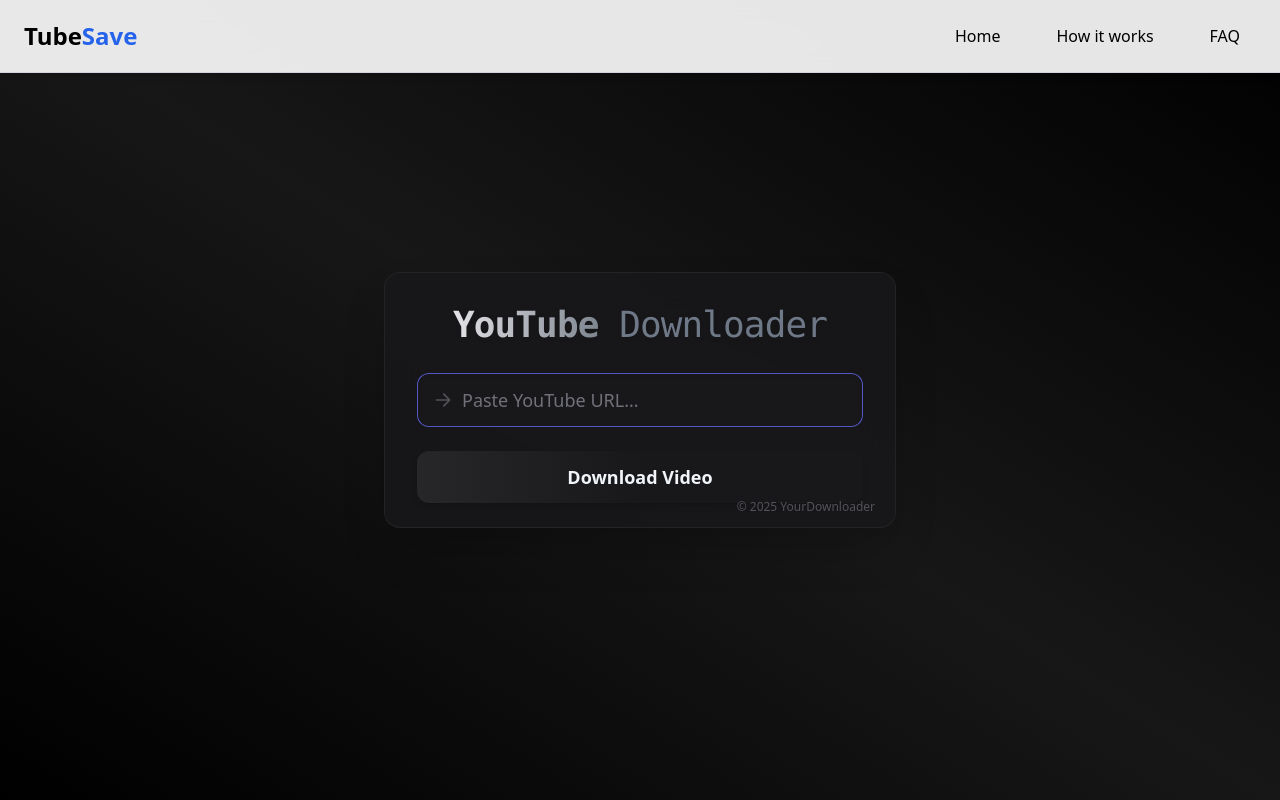
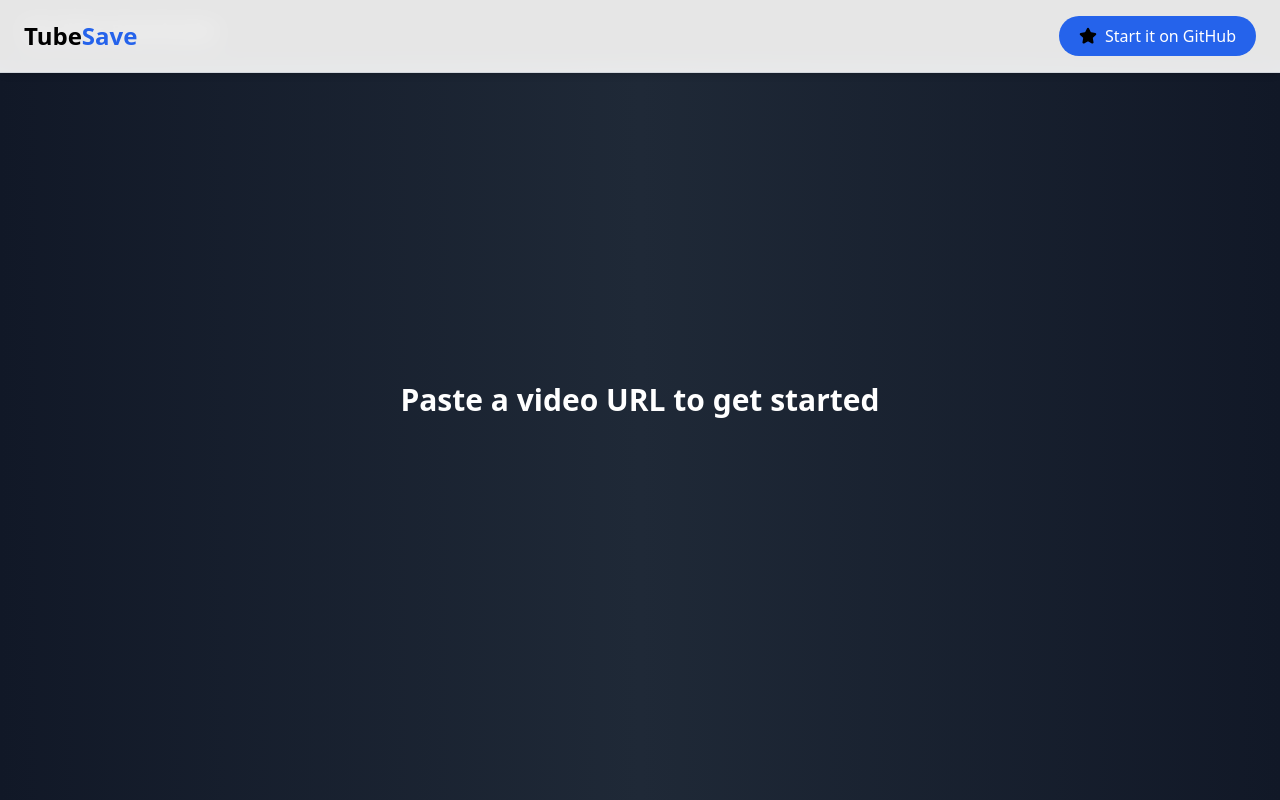
Before and after one commit to kashish00208/TubeSave, a Next.js app: page /Video in a window 1280 px wide. Built offline with nearby package versions, Linux system fonts and the light colour scheme.

Commit message:
Add DownloadLogo component and update Home and NavBar for video downloading

```diff
--- /dev/null
+++ b/src/Components/Download.tsx
@@ -0,0 +1,16 @@
+const DownloadLogo = () => {
+  return (
+    <svg
+      width="48"
+      height="46"
+      viewBox="0 0 24 23"
+      fill="white"
+      xmlns="http://www.w3.org/2000/svg"
+      className="h-5 w-5"
+    >
+      <path d="M16 4C16.5523 4 17 4.44772 17 5V9.2L22.2133 5.55071C22.4395 5.39235 22.7513 5.44737 22.9096 5.6736C22.9684 5.75764 23 5.85774 23 5.96033V18.0397C23 18.3158 22.7761 18.5397 22.5 18.5397C22.3974 18.5397 22.2973 18.5081 22.2133 18.4493L17 14.8V19C17 19.5523 16.5523 20 16 20H2C1.44772 20 1 19.5523 1 19V5C1 4.44772 1.44772 4 2 4H16ZM15 6H3V18H15V6ZM10 8V12H13L9 16L5 12H8V8H10ZM21 8.84131L17 11.641V12.359L21 15.1587V8.84131Z"></path>
+    </svg>
+  );
+};
+
+export default DownloadLogo
--- a/src/Components/NavBar.tsx
+++ b/src/Components/NavBar.tsx
@@ -2,18 +2,10 @@
 
 import React, { useState } from "react";
 import Link from "next/link";
-import Image from "next/image";
-import { Menu, X } from "lucide-react";
+import { Menu, X, Star } from "lucide-react";
 
 const NavBar = () => {
-  const [activeIndex, setActiveIndex] = useState<number | null>(null);
   const [mobileOpen, setMobileOpen] = useState(false);
-
-  const navItems = [
-    { title: "Home", link: "/" },
-    { title: "How it works", link: "#howItworks" },
-    { title: "FAQ", link: "#faq" },
-  ];
 
   return (
     <header className="fixed top-0 left-0 right-0 z-50 bg-white/90 dark:bg-black/90 backdrop-blur-md border-b border-gray-300 dark:border-gray-800 shadow-md">
@@ -22,23 +14,18 @@
           Tube<span className="text-blue-600">Save</span>
         </Link>
 
-        <nav className="hidden md:flex items-center gap-6">
-          {navItems.map((item, i) => (
+        <nav className="hidden md:flex items-center">
           <a
-              key={i}
-              href={item.link}
-              onClick={() => setActiveIndex(i)}
-              className={`rounded-full py-2 px-4 transition-colors duration-300 font-medium ${
-                activeIndex === i
-                  ? "bg-blue-600 text-white"
-                  : "hover:bg-gray-200 dark:hover:bg-neutral-700 text-black dark:text-white"
-              }`}
+            href="https://github.com/your-repo"
+            target="_blank"
+            rel="noopener noreferrer"
+            className="bg-blue-600 hover:bg-blue-700 text-white rounded-full py-2 px-5 font-medium flex items-center gap-2 transition-colors duration-300"
           >
-              {item.title}
+            <Star size={18} className="text-black fill-black" />
+            Start it on GitHub
           </a>
-          ))}
+        </nav>
 
-        </nav>
         <button
           className="md:hidden text-black dark:text-white"
           onClick={() => setMobileOpen(!mobileOpen)}
@@ -51,24 +38,16 @@
       {mobileOpen && (
         <div className="md:hidden px-6 pb-4 pt-2 bg-white dark:bg-[#111] border-t border-gray-300 dark:border-gray-800">
           <div className="flex flex-col gap-3">
-            {navItems.map((item, i) => (
             <a
-                key={i}
-                href={item.link}
-                onClick={() => {
-                  setActiveIndex(i);
-                  setMobileOpen(false);
-                }}
-                className={`w-full block text-center py-2 rounded-full font-medium transition ${
-                  activeIndex === i
-                    ? "bg-blue-600 text-white"
-                    : "hover:bg-gray-200 dark:hover:bg-neutral-800 text-black dark:text-white"
-                }`}
+              href="https://github.com/your-repo"
+              target="_blank"
+              rel="noopener noreferrer"
+              onClick={() => setMobileOpen(false)}
+              className="w-full  text-center py-2 rounded-full font-medium bg-blue-600 hover:bg-blue-700 text-white transition flex items-center justify-center gap-2"
             >
-                {item.title}
+              <Star size={18} className="text-black fill-black" />
+              Start it on GitHub
             </a>
-            ))}
-
           </div>
         </div>
       )}
--- a/src/app/Video/page.tsx
+++ b/src/app/Video/page.tsx
@@ -1,189 +1,112 @@
-"use client";
-import { useState } from "react";
+import Link from "next/link";
+import DownloadLogo from "@/Components/Download";
+export default async function Home({
+  searchParams,
+}: {
+  searchParams: { [key: string]: string | string[] | undefined };
+}) {
+  const { url } = searchParams;
 
-const page = () => {
-  const [url, setUrl] = useState("");
-  const [loading, setLoading] = useState(false);
-  const [message, setMessage] = useState("");
-  const [toastActive, setToastActive] = useState(false);
+  if (!url) {
+    return (
+      <div className="flex flex-col h-screen w-screen">
+        <nav className="fixed top-0 left-0 w-full bg-black text-white py-4 px-6 shadow-md">
+          <h1 className="text-lg font-bold">My Video Downloader</h1>
+        </nav>
 
-  const handleSubmit = async (e: React.FormEvent) => {
-    console.log("Strated working and downloading vdos");
-    e.preventDefault();
-    setMessage("");
-    setToastActive(false);
-    setLoading(true);
+        <div className="flex-1 flex justify-center items-center overflow-hidden bg-gradient-to-r from-gray-900 via-gray-800 to-gray-900">
+          <h2 className="text-3xl font-bold text-white">
+            Paste a video URL to get started
+          </h2>
+        </div>
+      </div>
+    );
+  }
 
-    if (!url) {
-      setMessage("Please provide a YouTube video URL.");
-      setToastActive(true);
-      setLoading(false);
-      return;
-    }
-    console.log("URL", url);
-    try {
-      const response = await fetch(
-        `${process.env.NEXT_PUBLIC_API_URL}/api/download`,
-        {
-          method: "POST",
-          headers: {
-            "Content-Type": "application/json",
-          },
-          body: JSON.stringify({ url }),
-        }
-      );
-
-      const data = await response.json();
-
-      if (!response.ok) {
-        setMessage(`❌ ${data.error || "Failed to download video"}`);
-        setToastActive(true);
-        setLoading(false);
-        return;
-      }
-
-      console.log("Data we have recieved here is ", data);
-
-      console.log("FileURL " , data.fileUrl)
-
-      if (data.fileUrl) {
-        const downloadUrl = `${process.env.NEXT_PUBLIC_API_URL}${data.fileUrl}`;
-        console.log(downloadUrl)
-
-        const link = document.createElement("a");
-        link.href = downloadUrl;
-        link.download = "";
-        document.body.appendChild(link);
-        link.click();
-        document.body.removeChild(link);
-      } else {
-        setMessage("❌ Error while downloading video");
-        setToastActive(true);
-      }
-    } catch (error) {
-      setMessage("❌ An unexpected error occurred. Try again later.");
-      setToastActive(true);
-    } finally {
-      setLoading(false);
-    }
+  const options = {
+    method: "POST",
+    headers: {
+      "x-rapidapi-key": process.env.NEXT_PUBLIC_API_KEY ?? "",
+      "x-rapidapi-host": process.env.NEXT_PUBLIC_API_HOST ?? "",
+      "Content-Type": "application/x-www-form-urlencoded",
+    },
+    body: new URLSearchParams({
+      url: Array.isArray(url) ? url[0] : url,
+    }),
   };
 
+  let post = null;
+
+  try {
+    const response = await fetch(
+      "https://snap-video3.p.rapidapi.com/download",
+      options
+    );
+    if (!response.ok) {
+      throw new Error("Failed to fetch video details");
+    }
+
+    post = await response.json();
+  } catch (error) {
+    console.error("Error fetching video details:", error);
+    return (
+      <div className="flex flex-col justify-center items-center h-screen bg-gray-900">
+        <p className="text-red-500 text-lg">
+          Error fetching video details:{" "}
+          {error instanceof Error ? error.message : "Unknown error"}
+        </p>
+      </div>
+    );
+  }
+
   return (
-    <div className="min-h-screen flex items-center justify-center bg-gradient-to-bl from-black via-neutral-900 to-black">
-      {toastActive && (
-        <div
-          className={`fixed top-6 left-1/2 -translate-x-1/2 z-50 flex items-center px-6 py-3 rounded-2xl shadow-xl text-zinc-100 font-semibold text-lg
-            ${
-              message.startsWith("✅")
-                ? "bg-gradient-to-r from-emerald-700/80 to-green-900/80 backdrop-blur-lg animate-bounceIn"
-                : "bg-gradient-to-r from-neutral-700 to-red-900/80 backdrop-blur-xl animate-shake"
-            }
-          `}
-          onAnimationEnd={() => setToastActive(false)}
-        >
-          <span>{message}</span>
+  <div className="min-h-screen bg-[#0B0B0B] text-white p-6">
+    <nav className="mb-10 bg-[#121212] px-6 py-4 rounded-lg shadow-md border border-gray-800">
+      <h1 className="text-2xl font-bold tracking-wide">My Video Downloader</h1>
+    </nav>
+
+    <div className="flex justify-center">
+      {post && (
+        <div className="flex flex-col sm:flex-row items-center gap-8 p-6 sm:p-10 w-full max-w-5xl rounded-xl bg-[#141414] shadow-xl border border-gray-800">
+          <img
+            src={post.thumbnail}
+            alt="Thumbnail"
+            className="h-[200px] w-[350px] rounded-lg shadow-md object-cover hover:scale-[1.02] transition-transform"
+          />
+
+          <div className="flex flex-col justify-between flex-1">
+            <div>
+              <h2 className="text-2xl font-semibold mb-3 text-white">
+                {post.title}
+              </h2>
+              <p className="text-gray-400">
+                <span className="text-blue-400 font-semibold">Length:</span>{" "}
+                {post.duration}
+              </p>
+            </div>
+
+            {post.medias && (
+              <div className="flex flex-wrap items-center gap-3 mt-5">
+                {Object.values(post.medias).map((media: any, index: number) => (
+                  <Link
+                    href={media?.url}
+                    key={index}
+                    className="px-4 py-2 rounded-md bg-[#1E1E1E] hover:bg-[#2A2A2A] border border-gray-700 transition-colors flex items-center gap-2"
+                  >
+                    <DownloadLogo />
+                    <span className="font-medium text-gray-200">
+                      {media?.quality || "Unknown"}
+                    </span>
+                  </Link>
+                ))}
+              </div>
+            )}
+          </div>
         </div>
       )}
+    </div>
+  </div>
+);
 
-      <div className="backdrop-blur-2xl bg-zinc-900/80 border border-zinc-800/80 shadow-2xl rounded-2xl px-8 pt-8 pb-6 w-full max-w-lg relative">
-        <h1 className="text-3xl md:text-4xl font-semibold text-center text-slate-100 tracking-tight mb-7 font-mono select-none drop-shadow">
-          <span className="bg-gradient-to-r from-zinc-200 via-slate-400/60 to-indigo-400 bg-clip-text text-transparent">
-            YouTube{" "}
-            <span className="font-normal text-slate-400 opacity-70">
-              Downloader
-            </span>
-          </span>
-        </h1>
 
-        <form className="flex flex-col gap-6" onSubmit={handleSubmit}>
-          <div className="relative">
-            <span className="absolute left-4 top-1/2 -translate-y-1/2 text-zinc-600 pointer-events-none">
-              <svg width="20" height="20" viewBox="0 0 24 24" fill="none">
-                <path
-                  d="M4 12h16m-7-7l7 7-7 7"
-                  stroke="currentColor"
-                  strokeWidth="2"
-                  strokeLinecap="round"
-                  strokeLinejoin="round"
-                />
-              </svg>
-            </span>
-            <input
-              className="pl-11 pr-4 py-3 w-full rounded-xl border border-zinc-800 bg-black/60 text-slate-100 placeholder:text-zinc-500 text-lg shadow-inner focus:outline-none focus:border-indigo-500/80 focus:bg-zinc-900 transition-all duration-150"
-              type="text"
-              value={url}
-              onChange={(e) => setUrl(e.target.value)}
-              placeholder="Paste YouTube URL..."
-              autoFocus
-            />
-          </div>
-
-          <button
-            type="submit"
-            disabled={loading}
-            className={`
-              relative flex items-center justify-center gap-2 px-6 py-3 rounded-xl shadow-md text-lg font-bold
-              bg-gradient-to-r from-zinc-800 via-zinc-900 to-zinc-900
-              hover:from-neutral-800 hover:to-indigo-900 hover:scale-[1.03] hover:shadow-xl
-              focus:outline-none focus:ring-2 focus:ring-indigo-600 focus:ring-offset-2
-              transition-all active:scale-[0.98]
-              ${loading ? "opacity-70 cursor-not-allowed" : "text-slate-100"}
-            `}
-          >
-            {loading && (
-              <span className="animate-spin w-5 h-5 border-2 border-indigo-400 border-r-zinc-800 border-t-transparent rounded-full" />
-            )}
-            {loading ? "Downloading..." : "Download Video"}
-          </button>
-        </form>
-
-        <div className="absolute bottom-3 right-5 text-xs text-zinc-600 select-none">
-          &copy; 2025 YourDownloader
-        </div>
-      </div>
-
-      <style jsx global>{`
-        @keyframes bounceIn {
-          0% {
-            transform: scale(0.9) translateY(-32px);
-            opacity: 0.5;
-          }
-          80% {
-            transform: scale(1.05) translateY(6px);
-          }
-          100% {
-            transform: scale(1) translateY(0);
-            opacity: 1;
-          }
-        }
-        .animate-bounceIn {
-          animation: bounceIn 0.5s;
-        }
-        @keyframes shake {
-          10%,
-          90% {
-            transform: translateX(-1px);
-          }
-          20%,
-          80% {
-            transform: translateX(2px);
-          }
-          30%,
-          50%,
-          70% {
-            transform: translateX(-4px);
-          }
-          40%,
-          60% {
-            transform: translateX(4px);
-          }
-        }
-        .animate-shake {
-          animation: shake 0.4s;
-        }
-      `}</style>
-    </div>
-  );
-};
-
-export default page;
+}
```
Also changed, not shown: src/Components/Home.tsx (+43 -21 lines). Lines whose indentation alone changed are shown as unchanged.
